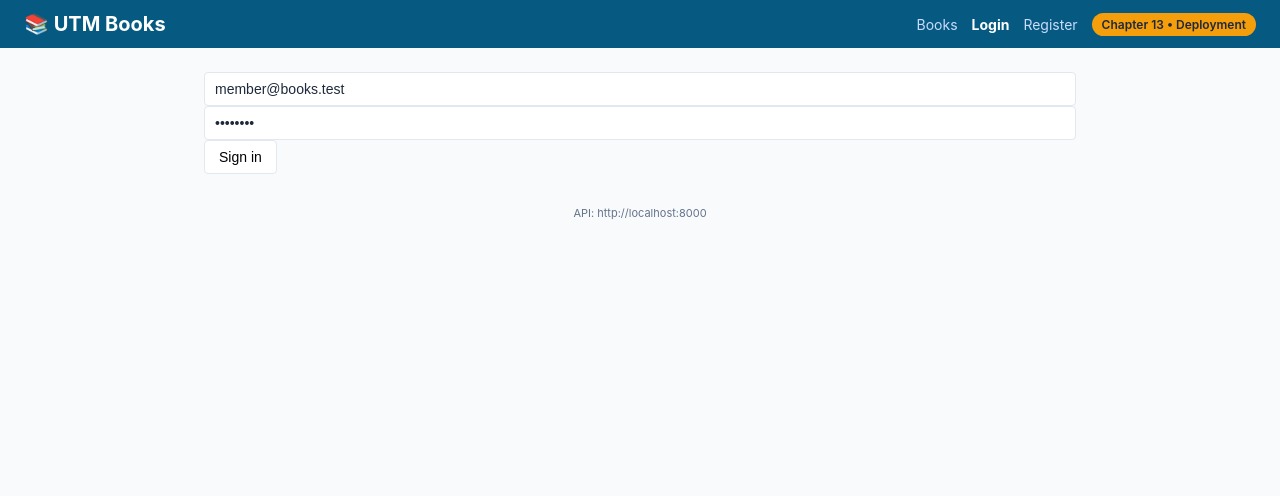
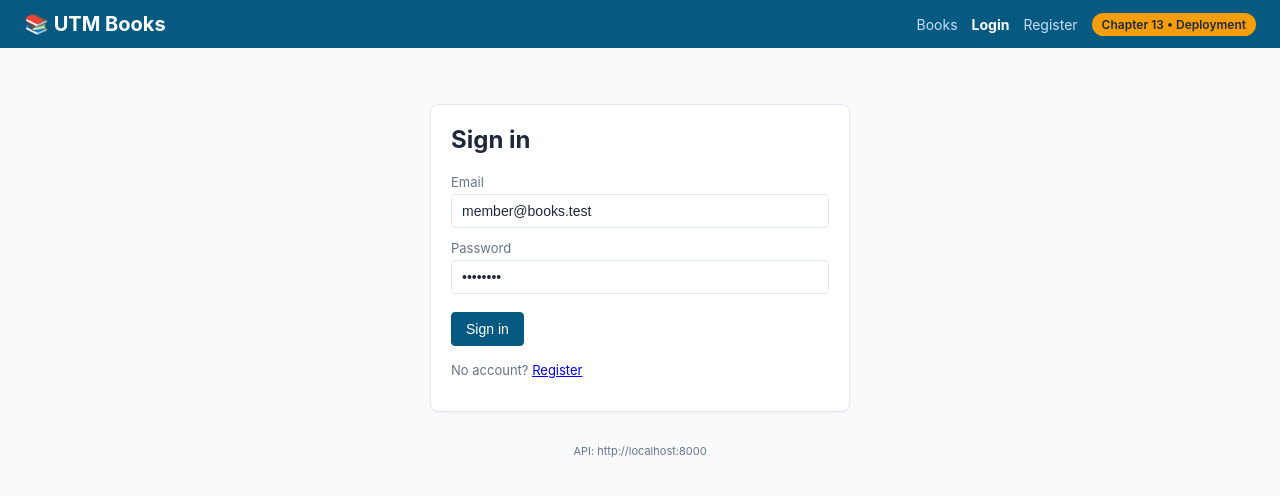
Before and after one commit to LTE04/books-frontend-c13, a Vue app: page /login in a window 1280 px wide. Shown: the top 496 px of the page. Built offline with nearby package versions, Linux system fonts and the light colour scheme.

Commit message:
update login

```diff
--- a/src/views/Login.vue
+++ b/src/views/Login.vue
@@ -1,27 +1,50 @@
 <script setup>
 import { ref } from 'vue';
-import { useRouter } from 'vue-router';
+import { useRouter, RouterLink } from 'vue-router';
 import { useAuth } from '../stores/auth';
 
-const auth = useAuth();
-const router = useRouter();
-const email = ref('member@books.test');
+const auth     = useAuth();
+const router   = useRouter();
+const email    = ref('member@books.test');
 const password = ref('password');
-const error = ref('');
+const error    = ref('');
+const busy     = ref(false);
 
 async function submit() {
+  error.value = '';
+  busy.value  = true;
   try {
     await auth.login(email.value, password.value);
     router.push('/');
   } catch (e) {
     error.value = e.response?.data?.error || e.message;
+  } finally {
+    busy.value = false;
   }
 }
 </script>
 
 <template>
-  <p v-if="error" style="color:red">{{ error }}</p>
-  <input v-model="email" placeholder="Email" />
-  <input v-model="password" type="password" placeholder="Password" />
-  <button @click="submit">Sign in</button>
+  <div class="card" style="max-width: 420px; margin: 32px auto;">
+    <h2 style="margin-top: 0;">Sign in</h2>
+
+    <p v-if="error" class="alert error">{{ error }}</p>
+
+    <label>Email</label>
+    <input v-model="email" type="email" autocomplete="email" />
+
+    <label>Password</label>
+    <input v-model="password" type="password" autocomplete="current-password" />
+
+    <p style="margin-top: 18px;">
+      <button class="primary" :disabled="busy" @click="submit">
+        {{ busy ? 'Signing in…' : 'Sign in' }}
+      </button>
+    </p>
+
+    <p style="font-size: 13px; color: var(--muted);">
+      No account?
+      <RouterLink to="/register">Register</RouterLink>
+    </p>
+  </div>
 </template>
```
